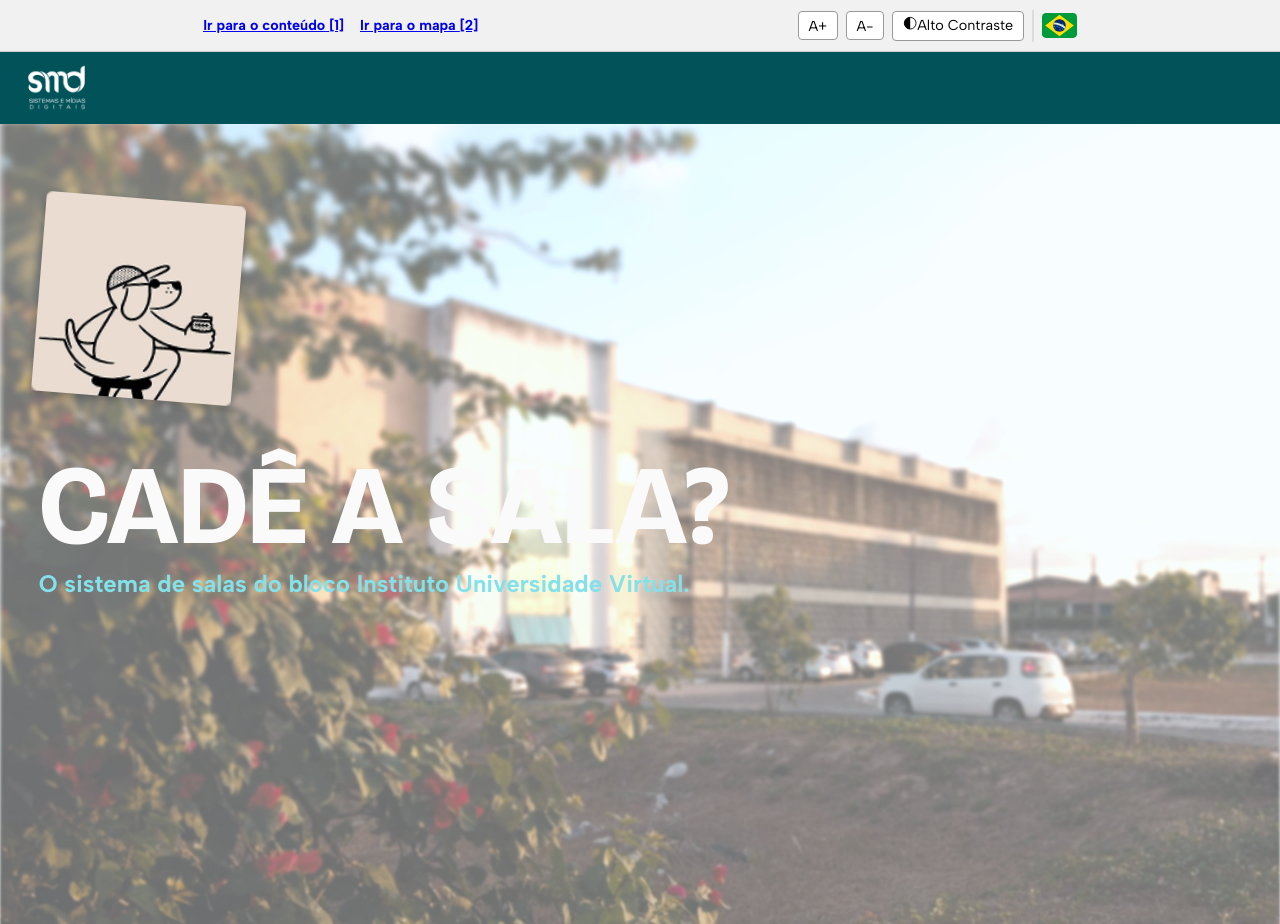
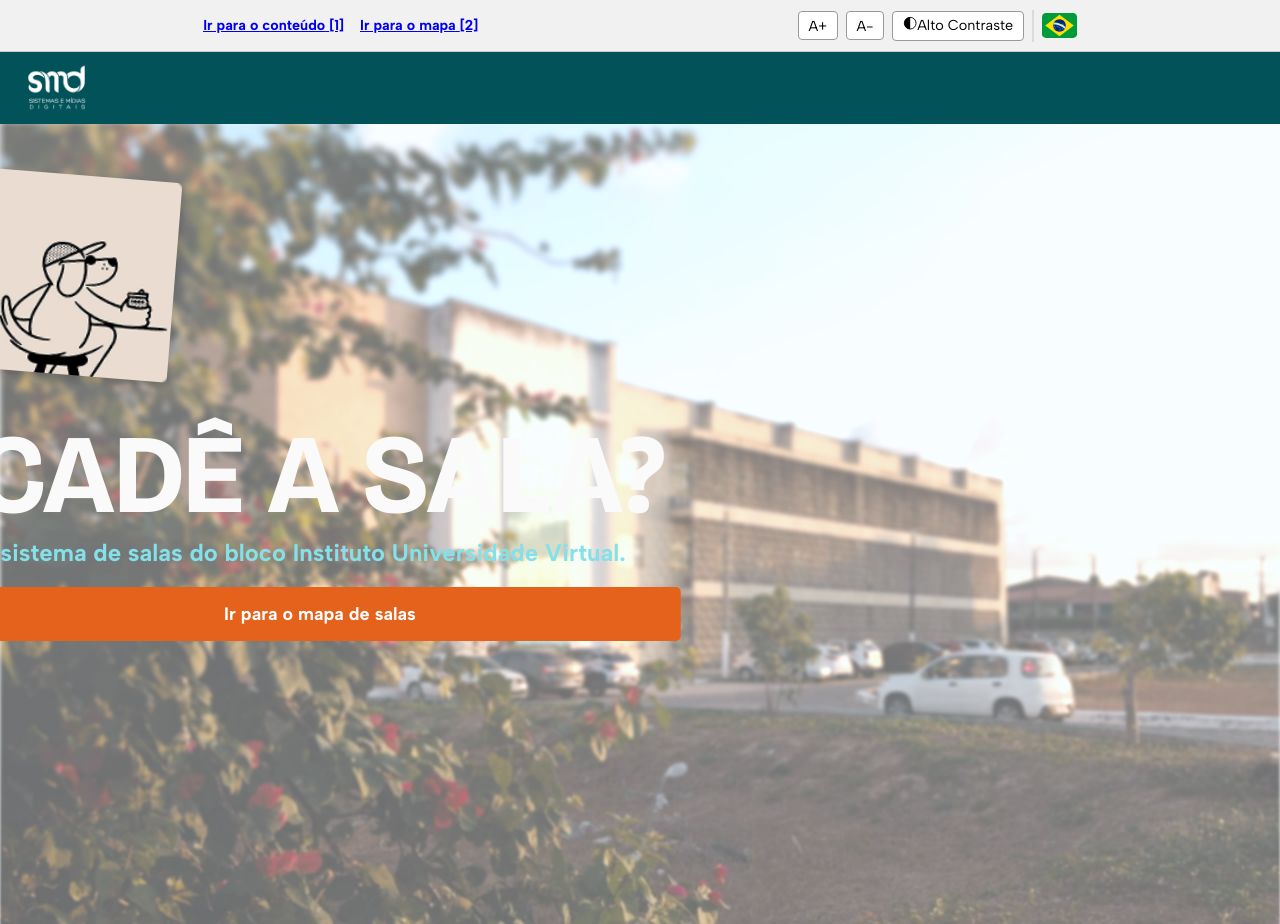
Before and after one commit to TheBugs-io/cadeasala-front, a React (Vite) app: page / in a window 1280 px wide. Built offline with nearby package versions, Linux system fonts and the light colour scheme; no server answers.

Commit message:
feat: button redirect to mapa

```diff
--- a/src/app/Features/Landing/Landing.jsx
+++ b/src/app/Features/Landing/Landing.jsx
@@ -1,15 +1,31 @@
-import iconPlaceholder from '../../assets/placeholder/iconFofo.png';
-import imageBanner from '../../assets/placeholder/image 7.png';
-import './LandingHome.css';
+import { useNavigate } from "react-router-dom";
+import iconPlaceholder from "../../assets/placeholder/iconFofo.png";
+import imageBanner from "../../assets/placeholder/image 7.png";
+import "./LandingHome.css";
 
 const LandingHome = () => {
+  const navigate = useNavigate();
+
+  const handleRedirect = () => {
+    navigate("/mapa-salas");
+  };
+
   return (
     <div className="banner-landing-container">
-      <img src={imageBanner} alt="Banner" className='banner-image' />
-      <div className='banner-text-container'>
-        <img src={iconPlaceholder} alt="Placeholder" className='icon-placeholder'/>
-        <h1 className='banner-title'>CADÊ A SALA?</h1>
-        <h3 className='banner-subtitle'>O sistema de salas do bloco Instituto Universidade Virtual.</h3>
+      <img src={imageBanner} alt="Banner" className="banner-image" />
+      <div className="banner-content-container">
+        <div className="banner-text-container">
+          <img
+            src={iconPlaceholder}
+            alt="Placeholder"
+            className="icon-placeholder"
+          />
+          <h1 className="banner-title">CADÊ A SALA?</h1>
+          <h3 className="banner-subtitle">
+            O sistema de salas do bloco Instituto Universidade Virtual.
+          </h3>
+        </div>
+        <button className="btn-redirect-mapa" onClick={handleRedirect}>Ir para o mapa de salas</button>
       </div>
     </div>
   );
--- a/src/app/Features/Landing/LandingHome.css
+++ b/src/app/Features/Landing/LandingHome.css
@@ -13,11 +13,20 @@
   overflow-y: hidden;
 }
 
+.banner-content-container{
+  display: flex;
+  flex-direction: column;
+  position: absolute;
+  justify-content: flex-start;
+  top: 50%;
+  left: 25%;
+  transform: translate(-50%, -50%);
+}
+
 .banner-text-container {
-  position: absolute;
-  top: 50%;
-  left: 30%;
-  transform: translate(-50%, -50%);
+  display: flex;
+  flex-direction: column;
+  padding: 1rem;
 }
 
 .icon-placeholder {
@@ -38,6 +47,22 @@
   font-size: 1.5rem;
   color: #84e1e9;
   margin-top: -1.5rem;
+}
+
+.btn-redirect-mapa{
+  padding: 1rem 0.8rem;
+  color: white;
+  border-radius: 5px;
+  font-size: 1.125rem;
+  font-weight: bold;
+  border: none;
+  background-color: #E5621C;
+}
+
+.btn-redirect-mapa:hover{
+  cursor: pointer;
+  background-color: #180a03;
+  transition: background-color 0.2s ease-in-out;
 }
 
 @keyframes rotateIcon {
```
